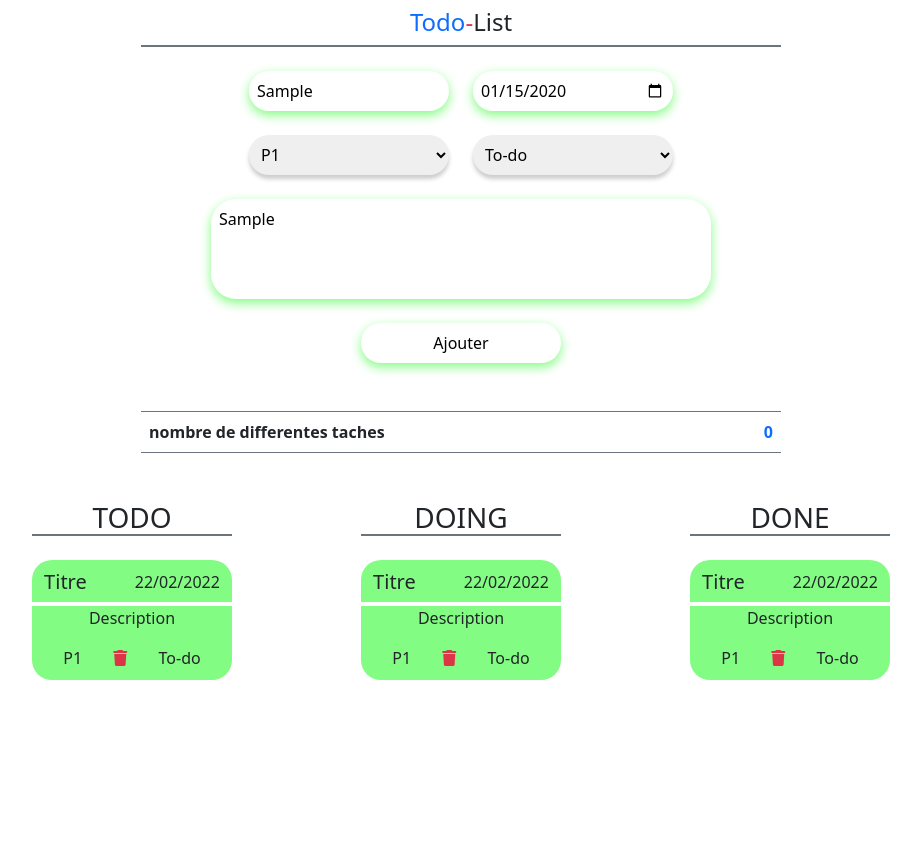
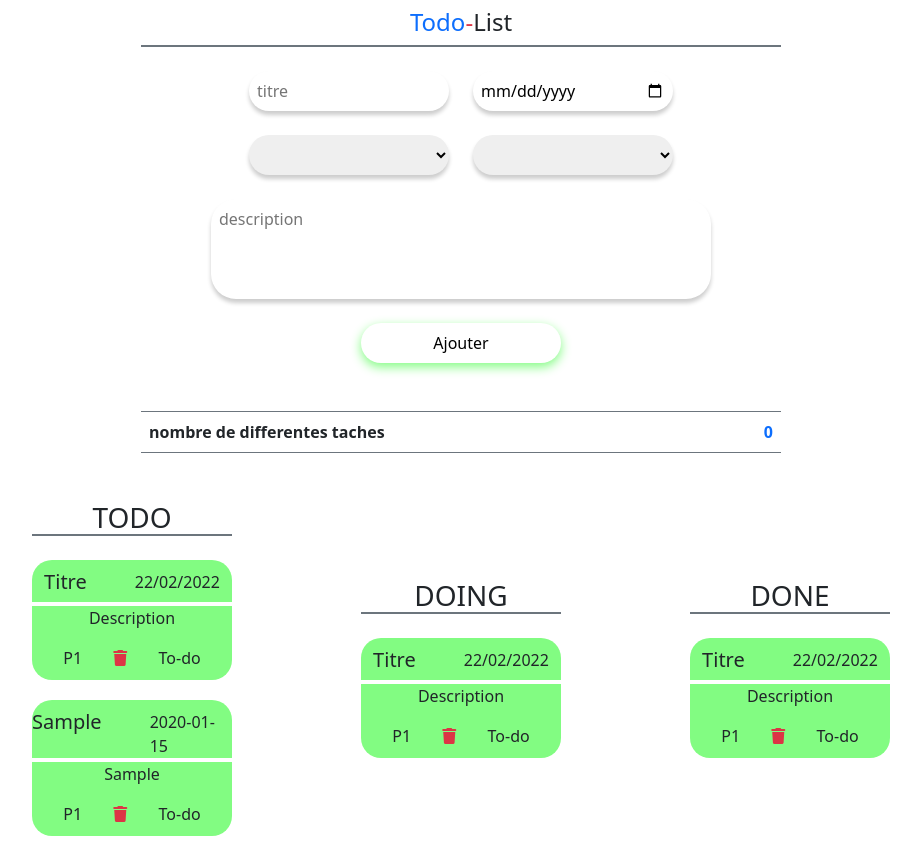
Before and after one commit to abderrahmaneRabeh/to-do-list-bref4, a plain HTML site: page index.html in a window 1280 px wide. Both pictures are taken after typing "Sample", "2020-01-15", "Sample" into the empty fields and a click on the input "Ajouter". Shown: the whole page, without its empty margins (179-1100 px from the left). Before the commit the page ends 800 px from the top, so only its background shows below. Drawn offline with nearby package versions, Linux system fonts and the light colour scheme.

Commit message:
#1 terminer 50% ajouter les styles des cards

```diff
--- a/index.html
+++ b/index.html
@@ -26,12 +26,12 @@
       </div>
       <div class="inputs d-flex justify-content-center gap-4 my-4">
         <select name="priorite" id="priority" class="border-0 p-2" required>
-          <option value="P1">P1</option>
+          <option value="P1" selected>P1</option>
           <option value="P2">P2</option>
           <option value="P3">P3</option>
         </select>
         <select name="statut" id="status" class="border-0 p-2" required>
-          <option value="To-do">To-do</option>
+          <option value="To-do" selected>To-do</option>
           <option value="Doing">Doing</option>
           <option value="Done">Done</option>
         </select>
@@ -54,7 +54,7 @@
     </div>
 
     <div class="gest_taches container d-flex justify-content-evenly align-items-center mt-5">
-      <div class="box">
+      <div class="box-todo">
         <h3 class="border-2 border-bottom border-secondary text-center mb-4">TODO</h3>
         <div class="taches">
           <div class="card-tache" draggable="true">
@@ -73,7 +73,7 @@
           </div>
         </div>
       </div>
-      <div class="box">
+      <div class="box-doing">
         <h3 class="border-2 border-bottom border-secondary text-center mb-4">DOING</h3>
         <div class="taches">
           <div class="card-tache">
@@ -92,7 +92,7 @@
           </div>
         </div>
       </div>
-      <div class="box">
+      <div class="box-done">
         <h3 class="border-2 border-bottom border-secondary text-center mb-4">DONE</h3>
         <div class="taches">
           <div class="card-tache">
--- a/main.js
+++ b/main.js
@@ -1,5 +1,53 @@
 const btn_ajouter = document.getElementById("btn-add");
+
+// ajouter une tâche
+
+const titre = document.getElementById("title");
+const description = document.getElementById("description");
+const date = document.getElementById("date");
+const priorite = document.getElementById("priority");
+const statut = document.getElementById("status");
 
 btn_ajouter.addEventListener("click", (e) => {
   e.preventDefault();
+
+  const tache = {
+    titre: titre.value,
+    description: description.value,
+    date: date.value,
+    priorite: priorite.value,
+    statut: statut.value,
+  };
+
+  const box_tache = document.createElement("div");
+  box_tache.className = "box-tache";
+
+  const card_tache = document.createElement("div");
+  card_tache.className = "card-tache";
+  card_tache.setAttribute("draggable", "true");
+  card_tache.innerHTML = `
+    <div class="card-header-tache d-flex justify-content-center gap-5 border-4 border-white border-bottom">
+      <span id="card-title-tache" class="h5">${tache.titre}</span>
+      <span id="card-date-tache">${tache.date}</span>
+    </div>
+    <div class="card-body-tache">
+      <p id="card-description" class="text-center">${tache.description}</p>
+    </div>
+    <div class="card-footer-tach d-flex justify-content-evenly">
+      <span id="card-priority">${tache.priorite}</span>
+      <button class="border-0"><i class="fa-solid fa-trash text-danger"></i></button>
+      <span id="card-status">${tache.statut}</span>
+    </div>
+  `;
+
+  box_tache.appendChild(card_tache);
+
+  const box_todo = document.querySelector(".box-todo");
+  box_todo.appendChild(box_tache);
+
+  titre.value = "";
+  description.value = "";
+  date.value = "";
+  priorite.value = "";
+  statut.value = "";
 });
--- a/style.css
+++ b/style.css
@@ -24,8 +24,11 @@ textarea {
   height: 100px;
 }
 
-.box {
+.box-todo,
+.box-doing,
+.box-done {
   & .card-tache {
+    margin-block: 20px;
     padding-block: 10px;
     width: 200px;
     background-color: #82fc82;
```
